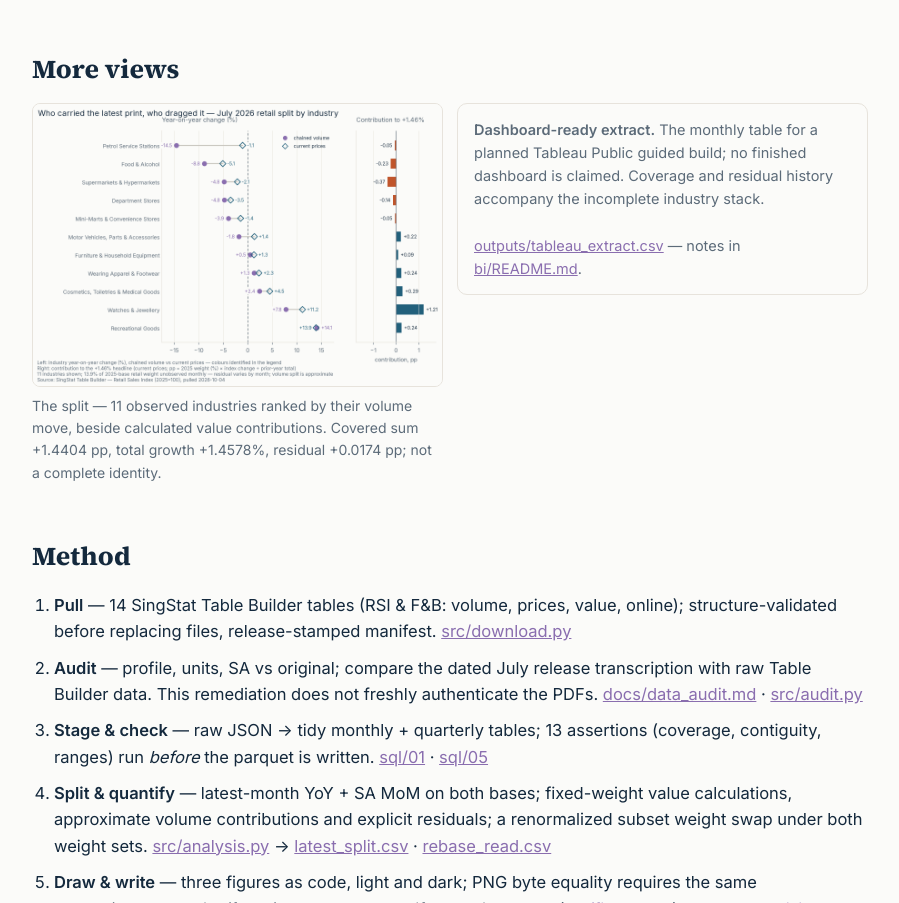
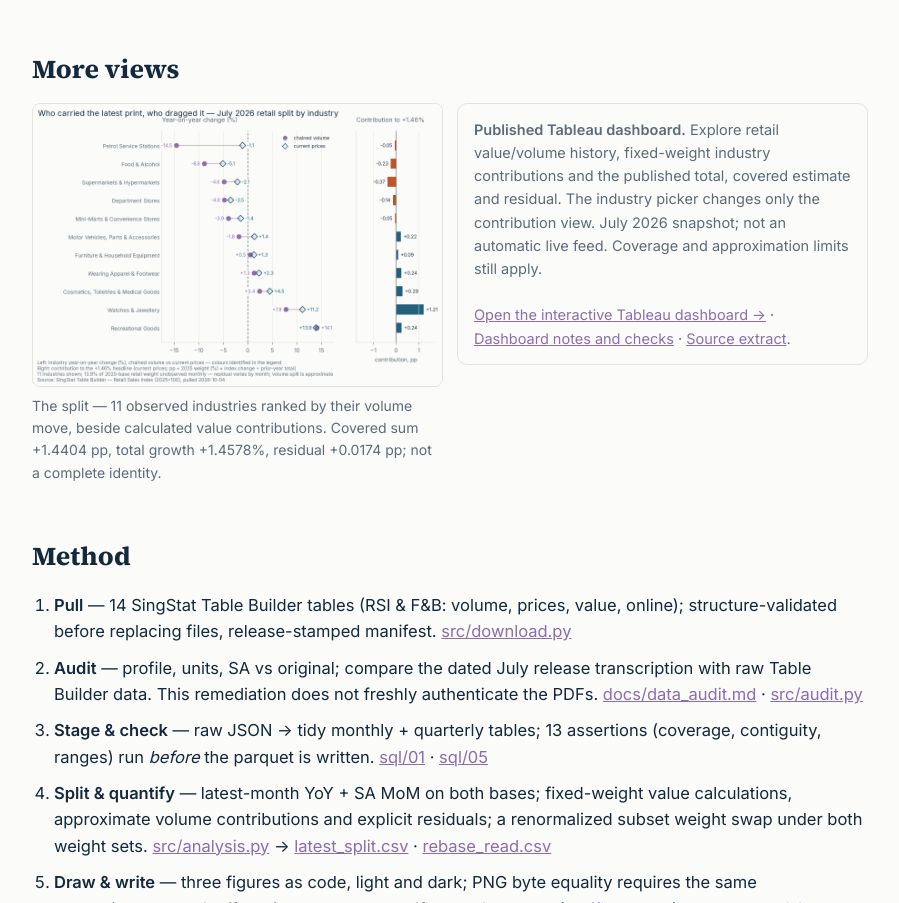
Before and after one commit to faizsaifulnizam/retail-sales-split, a plain HTML site: page docs/index.html in a window 1280 px wide. Shown: the part 1558-2461 px from the top of the page, without its empty margins (190-1089 px from the left). Drawn offline with Linux system fonts and the light colour scheme.

Commit message:
docs: link published Tableau dashboard

```diff
--- a/docs/index.html
+++ b/docs/index.html
@@ -83,7 +83,7 @@ footer{border-top:1px solid var(--rule);margin-top:60px;padding-top:18px;color:v
   <picture><source media="(prefers-color-scheme: dark)" srcset="img/f2_split-dark.png"><img src="img/f2_split.png" alt="Ranked observed-industry split — volume vs current prices — with fixed-weight contribution estimates"></picture>
   <figcaption>The split — 11 observed industries ranked by their volume move, beside calculated value contributions. Covered sum +1.4404 pp, total growth +1.4578%, residual +0.0174 pp; not a complete identity.</figcaption>
   </figure>
-  <div class="note"><b>Dashboard-ready extract.</b> The monthly table for a planned Tableau Public guided build; no finished dashboard is claimed. Coverage and residual history accompany the incomplete industry stack.<br><br><a href="https://github.com/faizsaifulnizam/retail-sales-split/blob/main/outputs/tableau_extract.csv">outputs/tableau_extract.csv</a> — notes in <a href="https://github.com/faizsaifulnizam/retail-sales-split/blob/main/bi/README.md">bi/README.md</a>.</div>
+  <div class="note"><b>Published Tableau dashboard.</b> Explore retail value/volume history, fixed-weight industry contributions and the published total, covered estimate and residual. The industry picker changes only the contribution view. July 2026 snapshot; not an automatic live feed. Coverage and approximation limits still apply.<br><br><a href="https://public.tableau.com/views/SingaporeRetail/Singaporeretailsplitandrebased">Open the interactive Tableau dashboard →</a> · <a href="https://github.com/faizsaifulnizam/retail-sales-split/blob/main/bi/README.md">Dashboard notes and checks</a> · <a href="https://github.com/faizsaifulnizam/retail-sales-split/blob/main/outputs/tableau_extract.csv">Source extract</a>.</div>
 </div>
 
 <h2>Method</h2>
```
Also changed, not shown: 2 other files.
